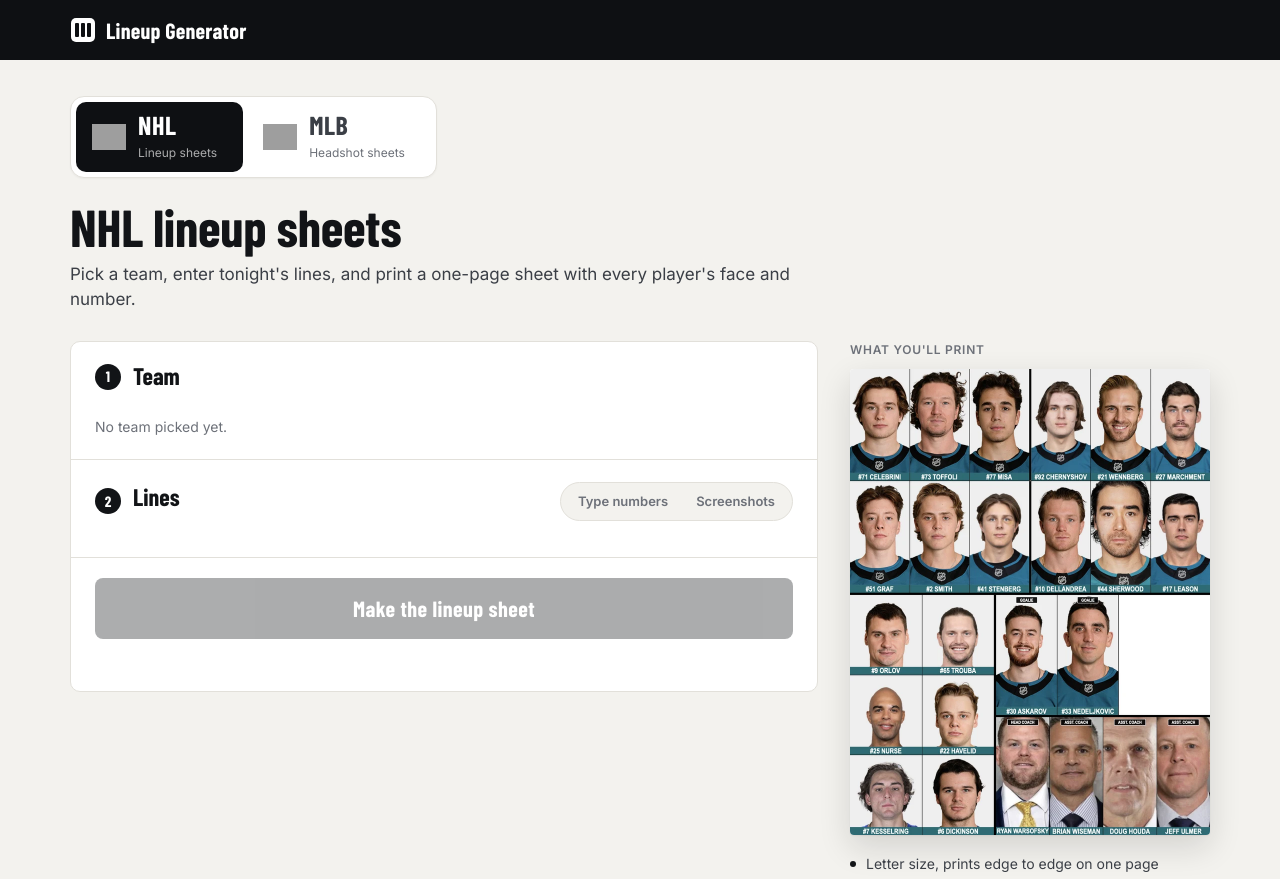
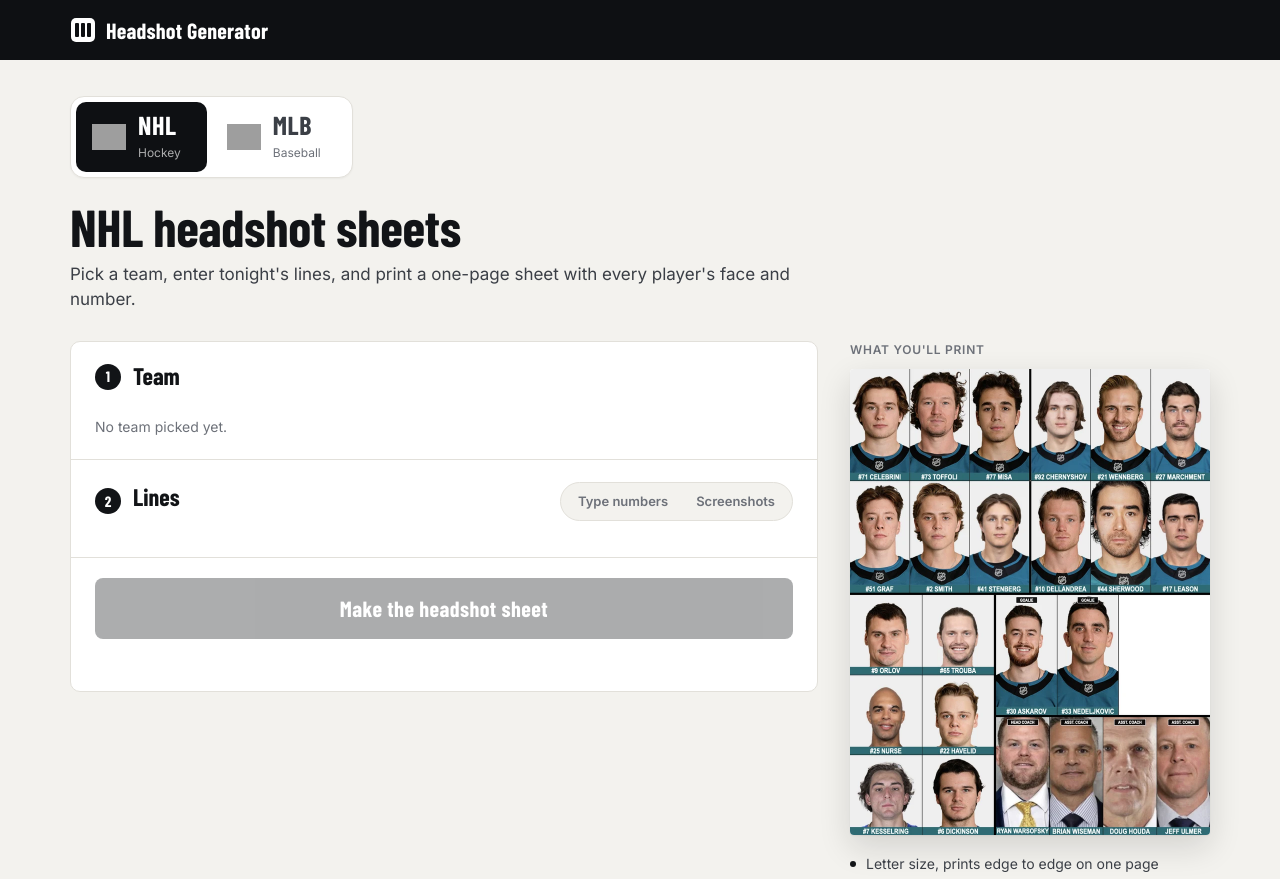
Before and after one commit to plasticfrog/nhl-lineup-generator, a Flask app: template templates/index.html in a window 1280 px wide. Shown: the top 879 px of the page. Run offline with Flask 3, Linux system fonts and the light colour scheme; the template is opened without the code that fills it, so the values that code supplies are empty; parts of the project's set-up code (start-up, migrations or seed data) failed here and were passed over; some web fonts are replaced; grey boxes are pictures that could not be loaded.

Commit message:
Call them headshot sheets, not lineup sheets, everywhere visitors see it
Co-Authored-By: Claude Opus 5.5 <noreply@anthropic.com>

```diff
--- a/templates/index.html
+++ b/templates/index.html
@@ -3,8 +3,8 @@
 <head>
     <meta charset="UTF-8">
     <meta name="viewport" content="width=device-width, initial-scale=1.0">
-    <title>NHL Lineup Sheets · Lineup Generator</title>
-    <meta name="description" content="Pick a team, enter tonight's lines, and print a one-page NHL lineup sheet with every player's headshot and number.">
+    <title>NHL Headshot Sheets · Headshot Generator</title>
+    <meta name="description" content="Pick a team, enter tonight's lines, and print a one-page NHL headshot sheet with every player's photo and number.">
     <link rel="preconnect" href="https://fonts.googleapis.com">
     <link rel="preconnect" href="https://fonts.gstatic.com" crossorigin>
     <link href="https://fonts.googleapis.com/css2?family=Barlow+Condensed:wght@600;700;800&family=Inter:wght@400;500;600&display=swap" rel="stylesheet">
@@ -15,18 +15,18 @@
         <div class="topbar-inner">
             <a class="wordmark" href="/">
                 <svg class="wordmark-mark" viewBox="0 0 26 26" aria-hidden="true"><rect x="1" y="1" width="24" height="24" rx="5" fill="#fff"/><rect x="5" y="6" width="4" height="14" rx="1" fill="#0e1013"/><rect x="11" y="6" width="4" height="14" rx="1" fill="#0e1013"/><rect x="17" y="6" width="4" height="14" rx="1" fill="#0e1013"/></svg>
-                Lineup Generator
+                Headshot Generator
             </a>
         </div>
     </header>
 
     <main class="page">
         <nav class="league-switch" aria-label="Choose a league">
-            <a class="on" href="/" aria-current="page"><img src="https://assets.nhle.com/logos/nhl/svg/NHL_dark.svg" alt=""><span><span class="l-name">NHL</span><span class="l-sub">Lineup sheets</span></span></a>
-            <a href="/mlb"><img src="https://www.mlbstatic.com/team-logos/league-on-light/1.svg" alt=""><span><span class="l-name">MLB</span><span class="l-sub">Headshot sheets</span></span></a>
+            <a class="on" href="/" aria-current="page"><img src="https://assets.nhle.com/logos/nhl/svg/NHL_dark.svg" alt=""><span><span class="l-name">NHL</span><span class="l-sub">Hockey</span></span></a>
+            <a href="/mlb"><img src="https://www.mlbstatic.com/team-logos/league-on-light/1.svg" alt=""><span><span class="l-name">MLB</span><span class="l-sub">Baseball</span></span></a>
         </nav>
         <div class="hero">
-            <h1>NHL lineup sheets</h1>
+            <h1>NHL headshot sheets</h1>
             <p>Pick a team, enter tonight's lines, and print a one-page sheet with every player's face and number.</p>
         </div>
 
@@ -109,7 +109,7 @@
 
                 <!-- 3. Generate -->
                 <div class="go">
-                    <button type="button" class="go-btn" id="go" disabled>Make the lineup sheet</button>
+                    <button type="button" class="go-btn" id="go" disabled>Make the headshot sheet</button>
                     <div class="go-hint" id="go-hint"></div>
                     <div class="status" id="status" role="status" aria-live="polite"></div>
                 </div>
@@ -118,7 +118,7 @@
             <aside class="aside">
                 <div class="preview-label">What you'll print</div>
                 <div class="sheet-shot">
-                    <img src="{{ url_for('static', filename='img/sample-nhl.webp') }}" width="720" height="932" alt="Example lineup sheet: 12 forwards, 6 defensemen, 2 goalies and the coaching staff, each with a headshot and name bar in team colors">
+                    <img src="{{ url_for('static', filename='img/sample-nhl.webp') }}" width="720" height="932" alt="Example headshot sheet: 12 forwards, 6 defensemen, 2 goalies and the coaching staff, each with a headshot and name bar in team colors">
                 </div>
                 <ul class="facts">
                     <li>Letter size, prints edge to edge on one page</li>
@@ -495,7 +495,7 @@ async function generate() {
 
     // Open the tab now, while we still have the click (browsers block tabs opened later)
     const win = window.open('', '_blank');
-    if (win) win.document.write('<title>Building your sheet…</title><body style="font:16px system-ui;padding:40px;color:#444">Building your lineup sheet…</body>');
+    if (win) win.document.write('<title>Building your sheet…</title><body style="font:16px system-ui;padding:40px;color:#444">Building your headshot sheet…</body>');
 
     const steps = mode === 'shots'
         ? ['Reading the screenshot', 'Matching players to the roster', 'Adding goalies and coaches', 'Building your sheet']
--- a/templates/lineup.html
+++ b/templates/lineup.html
@@ -2,7 +2,7 @@
 <html>
 <head>
     <meta charset="UTF-8">
-    <title>NHL Team Lineup</title>
+    <title>NHL Headshot Sheet</title>
     <style>
         * {
             margin: 0; padding: 0; box-sizing: border-box;
```
Also changed, not shown: templates/activity.html (+4 -4 lines), templates/mlb_select.html (+4 -4 lines).
